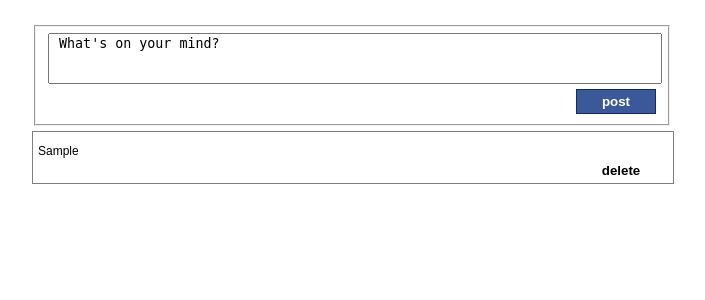
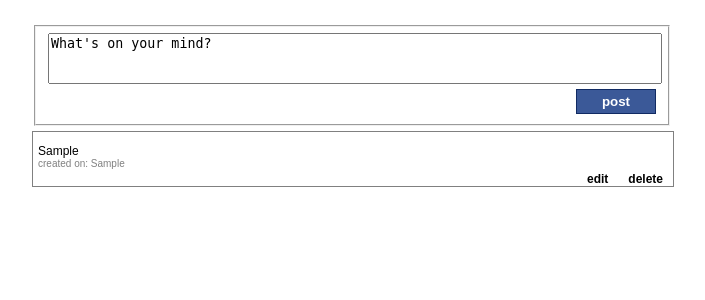
Before and after one commit to tduong10101/simple_blog, a PHP site: page /simple_blog/ in a window 1280 px wide. Shown: the part 39-339 px from the top of the page, without its empty margins (288-993 px from the left). Run offline with PHP 8.4, Linux system fonts and the light colour scheme; tables that the repository leaves empty or names only in its code hold one stand-in row (values such as "Sample post").

Commit message:
add edit page, code getting messy and dont know how to clean it

```diff
--- a/global.css
+++ b/global.css
@@ -1,6 +1,7 @@
 @CHARSET "ISO-8859-1";
 html{
 	font-family:"Arial";
+
 }
 .text {
 	resize:none;
@@ -23,15 +24,37 @@ html{
 }
 .dbutton {
 	float:right;
-	height:25px;
-	width:80px;
 	font-weight:bolder;
 	border:none;
+
 	background-color:white;
-	padding:0px;
-	margin-right:12px;
+	padding: 0px 10px 0px 10px;
+	margin:0px;
 	cursor:pointer;
 	cursor:hand;
+	font-size:12px;
+	font-family:"Arial"
+}
+a.edit{
+	display: block;
+	padding: 0px 10px 0px 10px;
+	margin:0px;
+	color:black;
+	float: right;
+	text-decoration: none;
+	text-align:center;
+	font-weight:bolder;
+}
+a.navi {
+	text-decoration: none;
+	text-align:center;
+	color: #ccd6e5;
+	margin:0px;
+	padding:5px 10px 10px 10px;
+}
+a.navi:hover {
+	background-color:#4b67a1;
+	color: #ffffff;
 }
 body {
 	border:0;
@@ -48,7 +71,11 @@ h3.header{
 	margin:0;
 	padding: 10px 7% 2px;
 }
-
+span.created{
+	font-size:10px;
+	float:left;
+	color:grey;
+}
 div.header{
 	float: left;
 	width:100%;
@@ -91,15 +118,3 @@ li.navi {
 	border:0px;
 
 }
-a.navi {
-	text-decoration: none;
-
-	text-align:center;
-	color: #ccd6e5;
-	margin:0px;
-	padding:5px 10px 10px 10px;
-}
-a.navi:hover {
-	background-color:#4b67a1;
-	color: #ffffff;
-}
--- a/inc/function.inc.php
+++ b/inc/function.inc.php
@@ -1,8 +1,8 @@
 <?php
 function retrieveEntries($db, $id=NULL, $page)
 {
-	$dis = array('allWall'=>0,'singleWall'=>1, 'invalid'=>2,'about'=>3,'noPage'=>4);
-	if ($page=='index'){
+	$dis = array('allWall'=>0,'singleWall'=>1, 'invalid'=>2,'about'=>3,'noPage'=>4,'edit'=>5);
+	if ($page=='index'||$page=='edit'){
 		$table='wall';
 	}else {
 		$table=$page;
@@ -26,8 +26,11 @@ function retrieveEntries($db, $id=NULL, $page)
 			$stm->execute(array($_GET['id']));
 
 			$e = $stm->fetch();
-
-			$fulldisp=$dis['singleWall'];
+			if ($page=="edit"){
+				$fulldisp=$dis['edit'];
+			} else{
+				$fulldisp=$dis['singleWall'];
+			}
 			// Set the fulldisp flag for single entry
 			if ($e==''){
 				$e=array('entry'=>"Invalid id");
@@ -53,11 +56,12 @@ function retrieveEntries($db, $id=NULL, $page)
 				$fulldisp =$dis['allWall'];
 
 				// Load all entry
-				$sql="SELECT entry, id FROM ".$table." ORDER BY created DESC";
+				$sql="SELECT * FROM ".$table." ORDER BY created DESC";
 
 				foreach($db->query($sql) as $row){
 					$e[] = array ('entry'=>$row['entry'],
-									'id'=>$row['id']);
+									'id'=>$row['id'],
+									'created'=>$row['created']);
 				}
 
 			}
--- a/index.php
+++ b/index.php
@@ -20,7 +20,7 @@
 			</ul>
 		</div>
 	</div>
-	<?php 		$dis = array('allWall'=>0,'singleWall'=>1, 'invalid'=>2,'about'=>3,'noPage'=>4);
+	<?php 		$dis = array('allWall'=>0,'singleWall'=>1, 'invalid'=>2,'about'=>3,'noPage'=>4,'edit'=>5);
 				include_once 'inc/function.inc.php';
 				include_once 'inc/db.inc.php';
 				$db = new PDO(DB_INFO, DB_USER, DB_PASS);
@@ -57,19 +57,27 @@
 					}
 				}
 				else{
-				?>
+					if ($fulldis==$dis['edit']){
+						$text= $e['entry'];
+					}elseif ($fulldis == $dis['singleWall']||$fulldis==$dis['allWall']){
+						$text= ("What's on your mind?");}?>
+
 					<div class="body">
 						<div class="container">
 							<form method="post" action="inc/update.inc.php">
 								<fieldset>
-									<textarea name="wall" class="text" rows="3" > What's on your mind?</textarea><br>
+
+									<textarea name="wall" class="text" rows="3"><?php echo $text;?></textarea><br>
+									<?php if ($fulldis==$dis['edit']){?>
+									<input type="hidden" name="id" value="<?php echo $e['id'];?>">
+									<?php }?>
 									<input type="submit" name="post" class="button" value="post" />
 								</fieldset>
 							</form>
 						</div>
 					<div class="container">
 				<?php
-				if($fulldis==1){
+				if($fulldis == $dis['singleWall']){
 					?><div class="entry">
 					<p class="entry">
 					<?php echo $e['entry'];
@@ -77,24 +85,34 @@
 					</p>
 					<form method="post" action="inc/delete.inc.php">
 							<input type="submit" name="del" class="dbutton" value="delete" />
+							<input type="hidden" name="id" value="<?php echo $entries['id'];?>">
+
 					</form>
 					</div>
 
 
-				<?php } elseif ($fulldis==0){
+				<?php } elseif ($fulldis==$dis['allWall']){
 
 					foreach($e as $entries){?><div class="entry">
 					<p><?php
 					echo $entries['entry'];?>
+					<br>
+					<span class="created">created on: <?php
+					echo $entries['created'];?> </span>
+					<br>
+					</p>
 
-					</p>
 					<form method="post" action="inc/delete.inc.php">
+
+							<input type="submit" name="del" class="dbutton" value="delete" />
+							<a class="edit" href="/simple_blog/?page=edit&id=<?php echo $entries['id'];?>">edit</a>
 							<input type="hidden" name="id" value="<?php echo $entries['id'];?>">
-							<input type="submit" name="del" class="dbutton" value="delete" />
+
 					</form>
+
 					</div>
 					<?php }
-				 } elseif ($fulldis==2){
+				 } elseif ($fulldis==$dis['allWall']){
 				 	?><div class="entry">
 					<p class="entry">
 					<?php echo $e['entry'];
```
Also changed, not shown: inc/update.inc.php (+10 -4 lines).
